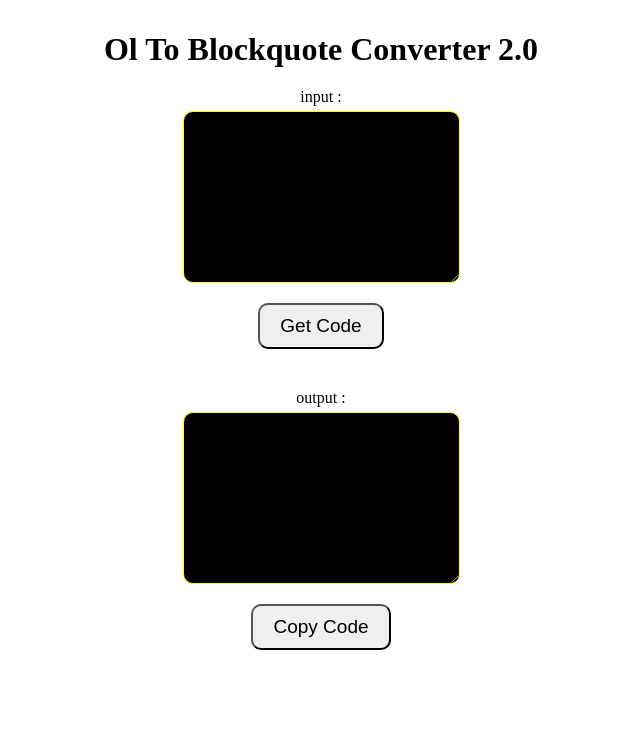
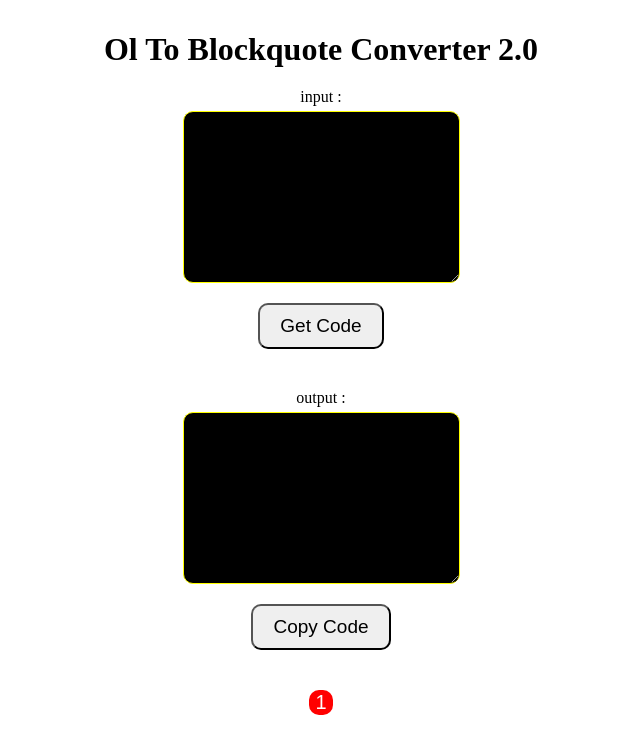
Before and after one commit to MaheshTechnicals/OL-To-Blockquote-Converter, a plain HTML site: page index.html in a window 1280 px wide. Both pictures are taken after a click on the button "Get Code". Shown: the whole page, without its empty margins (329-969 px from the left). Drawn offline with Linux system fonts and the light colour scheme.

Commit message:
Count added

```diff
--- a/index.html
+++ b/index.html
@@ -31,6 +31,8 @@
 
   <button id="copy">Copy Code</button>
 
+  <button id="count">0</button>
+
   <div id="display">
 
   </div>
--- a/main.js
+++ b/main.js
@@ -6,7 +6,7 @@ let btn = document.querySelector("#btn")
 let output = document.querySelector("#output")
 
 let btn2 = document.querySelector("#copy")
-
+let count = document.querySelector("#count")
 
 
 btn.addEventListener("click", () => {
--- a/new.js
+++ b/new.js
@@ -20,7 +20,7 @@ btn.addEventListener("click", () => {
   });
 
 
-console.log (uniqueArr)
+  count.innerHTML = uniqueArr.length + 1
 
   uniqueArr.forEach((every) => {
 
--- a/style.css
+++ b/style.css
@@ -46,3 +46,11 @@ h1 {
 label {
   margin-bottom: 5px;
 }
+
+#count {
+  border-radius: 10px;
+  background: red;
+  color: white;
+  font-size: 20px;
+  border: none;
+}
```
